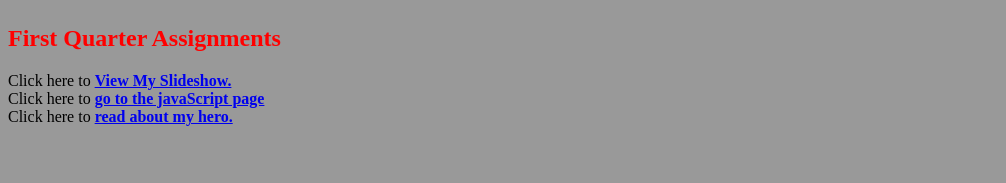
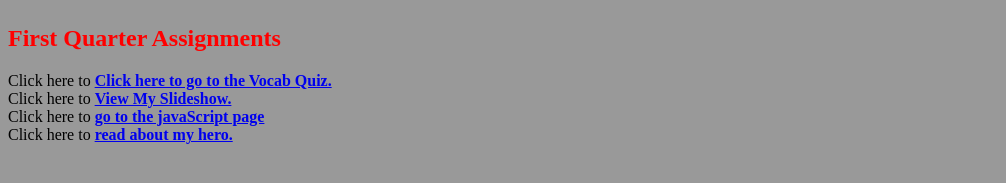
Before and after one commit to p2khelifi24/Website, a plain HTML site: page index.html in a window 1280 px wide. Shown: the part 417-600 px from the top of the page, without its empty margins (0-1006 px from the left). Drawn offline with Linux system fonts and the light colour scheme.

Commit message:
Update index.html

```diff
--- a/index.html
+++ b/index.html
@@ -22,6 +22,7 @@
 <h2>First Quarter Assignments</h2>
 </font>
 <font>
+Click here to <a href="vocabQuiz.html"><b>Click here to go to the Vocab Quiz.</b></a><br/>
 Click here to <a href="slideshow.html"><b>View My Slideshow.</b></a><br/>
 Click here to <a href="javaScript.html"><b>go to the javaScript page</b></a><br/>
 Click here to <a href="hero.html"><b>read about my hero.</b></a><br/>
```
